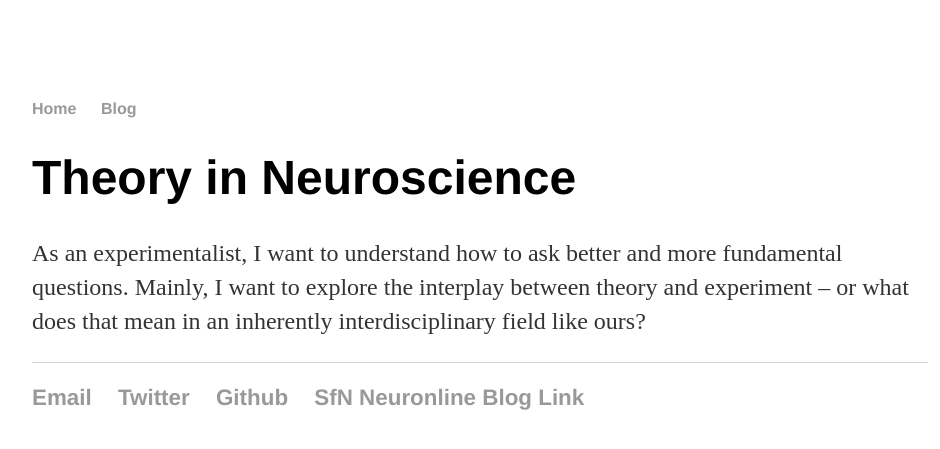
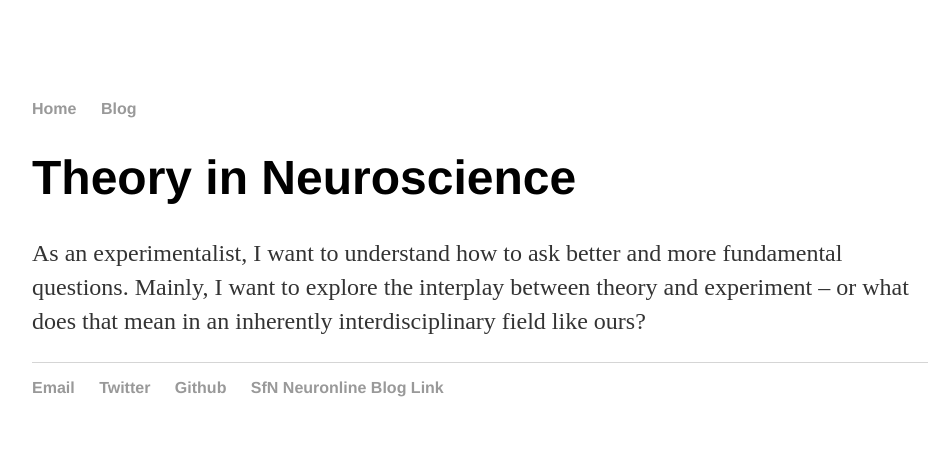
Before and after one commit to bitsandspikes/bitsandspikes.github.io, a Jekyll site: the page built from index.html, in a window 1280 px wide. Shown: the top 449 px of the page, without its empty margins (160-1100 px from the left). Built offline with Jekyll 4.4.1, drawn with Linux system fonts in a browser that asks for light colours.

Commit message:
Update main.css

```diff
--- a/css/main.css
+++ b/css/main.css
@@ -30,7 +30,8 @@ p {
 }
 footer {
     border-top: 1px solid #d5d5d5;
-    font-size: 1.4em;
+    font-size: 1em;
+    color: #008080
 }
 
 ul.posts {
```
